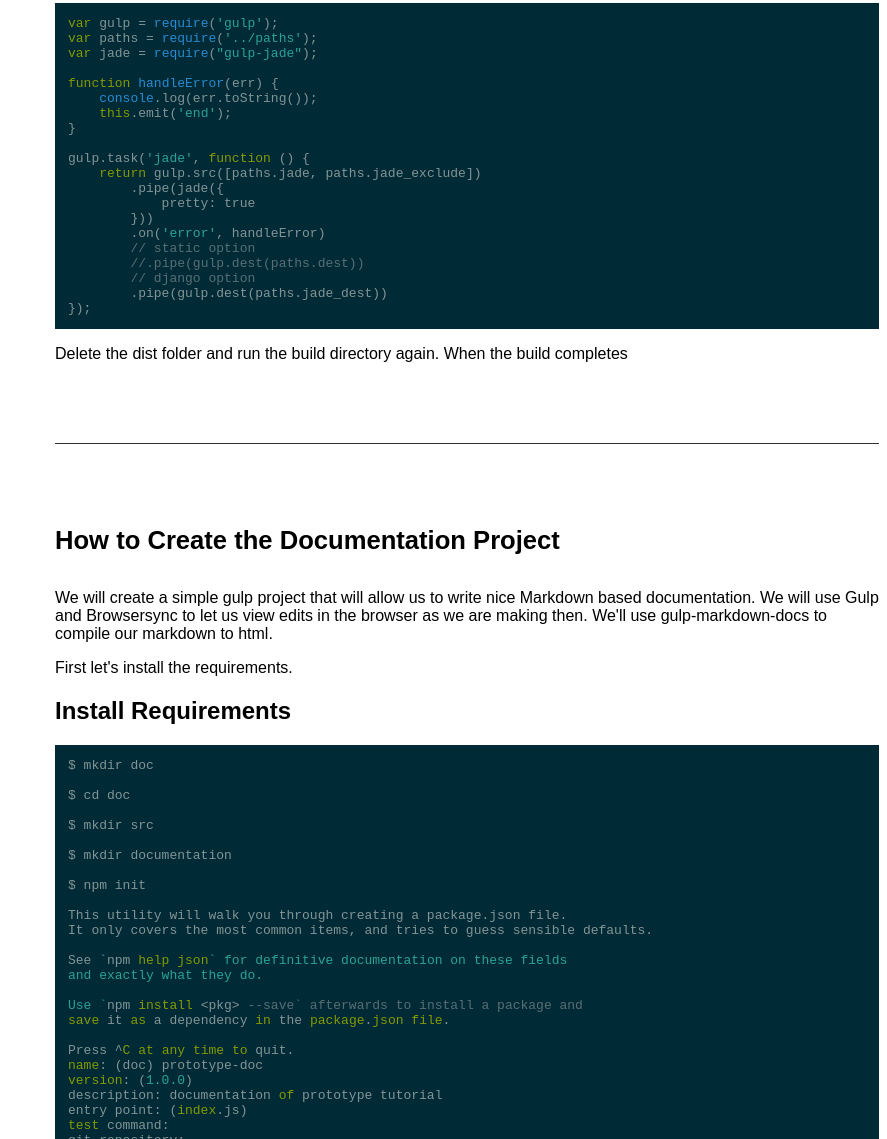
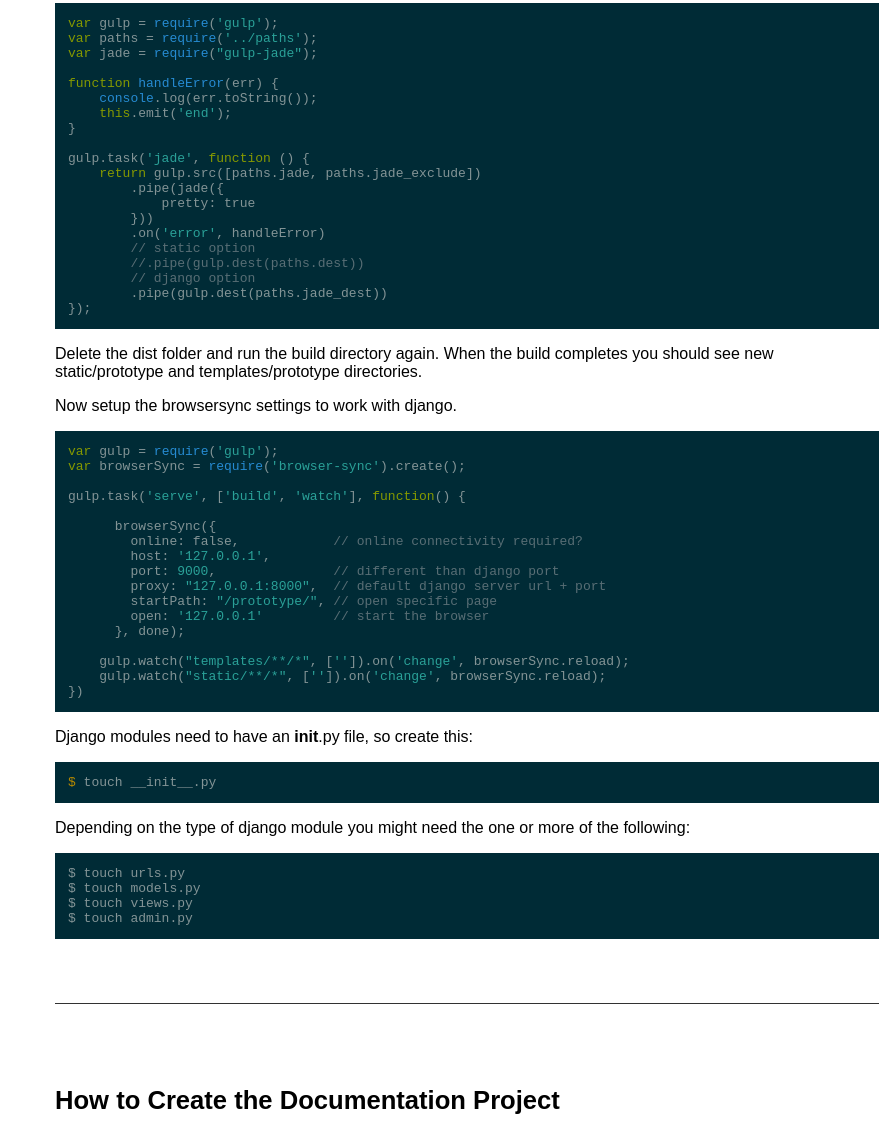
Before and after one commit to alexgustafson/prototype, a website: page doc/documentation/index.html in a window 1280 px wide. Shown: the part 9154-10293 px from the top of the page, without its empty margins (393-1280 px from the left). Drawn offline with Linux system fonts and the light colour scheme.

Commit message:
django adaptations

```diff
--- a/doc/documentation/index.html
+++ b/doc/documentation/index.html
@@ -556,7 +556,7 @@
      <span class="hljs-variable">whatever</span> <span class="hljs-variable">name</span> <span class="hljs-variable">your</span> <span class="hljs-variable">django</span> <span class="hljs-variable">module</span> <span class="hljs-variable">is</span> <span class="hljs-variable">called</span>, <span class="hljs-variable">for</span> <span class="hljs-variable">example</span>:
      &apos;<span class="hljs-variable">..</span><span class="hljs-end-block">/static</span><span class="hljs-end-block">/Qblog</span>/&apos;
      */
-    <span class="hljs-variable">jade</span>_<span class="hljs-variable">dest</span>: <span class="hljs-variable">appRoot</span> + &apos;<span class="hljs-variable">..</span><span class="hljs-end-block">/templates</span>/&apos;,
+    <span class="hljs-variable">jade</span>_<span class="hljs-variable">dest</span>: <span class="hljs-variable">appRoot</span> + &apos;<span class="hljs-variable">..</span><span class="hljs-end-block">/templates</span><span class="hljs-end-block">/prototype</span>/&apos;,
     <span class="hljs-variable">dest</span>: <span class="hljs-variable">appRoot</span> + &apos;<span class="hljs-variable">..</span><span class="hljs-end-block">/static</span><span class="hljs-end-block">/prototype</span>/&apos;,
     <span class="hljs-variable">assets</span>_<span class="hljs-variable">dest</span>: <span class="hljs-variable">appRoot</span> + &apos;<span class="hljs-variable">..</span><span class="hljs-end-block">/static</span><span class="hljs-end-block">/prototype</span><span class="hljs-end-block">/assets</span>/&apos;,
     <span class="hljs-variable">scripts</span>_<span class="hljs-variable">output</span>: <span class="hljs-variable">outputRoot</span> + &apos;<span class="hljs-variable">..</span><span class="hljs-end-block">/static</span><span class="hljs-end-block">/prototype</span><span class="hljs-end-block">/scripts</span>/&apos;,
@@ -584,8 +584,35 @@
         <span class="hljs-comment">// django option</span>
         .pipe(gulp.dest(paths.jade_dest))
 });
-</code></pre><p>Delete the dist folder and run the build directory again. When the build completes</p>
-</article><article class="doc-article"><a class="doc-nav-anchor" name="doc_howto"></a><h1 id="how-to-create-the-documentation-project">How to Create the Documentation Project</h1>
+</code></pre><p>Delete the dist folder and run the build directory again. When the build completes
+you should see new static/prototype and templates/prototype directories.</p>
+<p>Now setup the browsersync settings to work with django.</p>
+<pre><code><span class="hljs-keyword">var</span> gulp = <span class="hljs-built_in">require</span>(<span class="hljs-string">&apos;gulp&apos;</span>);
+<span class="hljs-keyword">var</span> browserSync = <span class="hljs-built_in">require</span>(<span class="hljs-string">&apos;browser-sync&apos;</span>).create();
+
+gulp.task(<span class="hljs-string">&apos;serve&apos;</span>, [<span class="hljs-string">&apos;build&apos;</span>, <span class="hljs-string">&apos;watch&apos;</span>], <span class="hljs-function"><span class="hljs-keyword">function</span>(<span class="hljs-params"></span>) </span>{
+
+      browserSync({
+        online: <span class="hljs-literal">false</span>,            <span class="hljs-comment">// online connectivity required?</span>
+        host: <span class="hljs-string">&apos;127.0.0.1&apos;</span>,
+        port: <span class="hljs-number">9000</span>,               <span class="hljs-comment">// different than django port</span>
+        proxy: <span class="hljs-string">&quot;127.0.0.1:8000&quot;</span>,  <span class="hljs-comment">// default django server url + port</span>
+        startPath: <span class="hljs-string">&quot;/prototype/&quot;</span>, <span class="hljs-comment">// open specific page</span>
+        open: <span class="hljs-string">&apos;127.0.0.1&apos;</span>         <span class="hljs-comment">// start the browser</span>
+      }, done);
+
+    gulp.watch(<span class="hljs-string">&quot;templates/**/*&quot;</span>, [<span class="hljs-string">&apos;&apos;</span>]).on(<span class="hljs-string">&apos;change&apos;</span>, browserSync.reload);
+    gulp.watch(<span class="hljs-string">&quot;static/**/*&quot;</span>, [<span class="hljs-string">&apos;&apos;</span>]).on(<span class="hljs-string">&apos;change&apos;</span>, browserSync.reload);
+})
+</code></pre><p>Django modules need to have an <strong>init</strong>.py file, so create this:</p>
+<pre><code><span class="hljs-variable">$ </span>touch __init__.py
+</code></pre><p>Depending on the type of django module you might need the one or more
+of the following:</p>
+<pre><code>$ touch urls<span class="hljs-class">.py</span>
+$ touch models<span class="hljs-class">.py</span>
+$ touch views<span class="hljs-class">.py</span>
+$ touch admin.py
+</code></pre></article><article class="doc-article"><a class="doc-nav-anchor" name="doc_howto"></a><h1 id="how-to-create-the-documentation-project">How to Create the Documentation Project</h1>
 <p>We will create a simple gulp project that will allow us to write nice Markdown based documentation.
 We will use Gulp and Browsersync to let us view edits in the browser as we are making then.
 We&apos;ll use gulp-markdown-docs to compile our markdown to html.</p>
```
Also changed, not shown: doc/src/option_django.md (+32 -0 lines).
